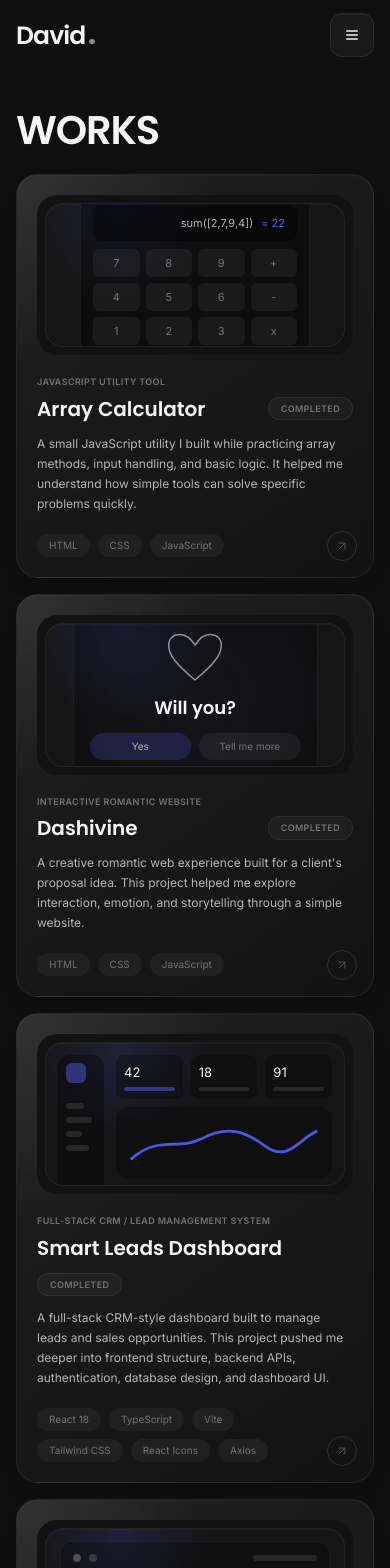
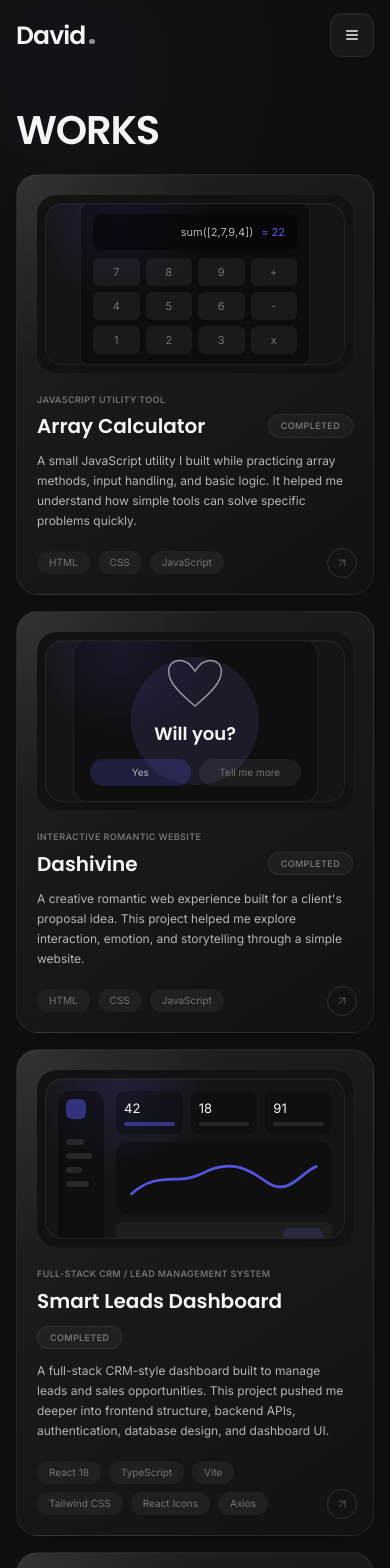
Before and after one commit to ominiknowette/Updated-Portfolio, a Next.js app: page /works in a window 390 px wide. Shown: the top 1568 px of the page. Built offline with nearby package versions, Linux system fonts and the light colour scheme.

Commit message:
Fix mobile rendering and layout stability

```diff
--- a/app/globals.css
+++ b/app/globals.css
@@ -1,6 +1,13 @@
 @tailwind base;
 @tailwind components;
 @tailwind utilities;
+
+*,
+*::before,
+*::after {
+  box-sizing: border-box;
+  min-width: 0;
+}
 
 * {
   scroll-behavior: smooth;
@@ -8,6 +15,10 @@
 
 html,
 body {
+  width: 100%;
+  max-width: 100%;
+  margin: 0;
+  overflow-x: clip;
   background-color: #0f0f0f;
   color: #f5f5f5;
 }
@@ -18,7 +29,13 @@ body {
   text-rendering: optimizeLegibility;
   font-size: 14px;
   line-height: 1.5;
-  overflow-x: hidden;
+}
+
+img,
+svg,
+video,
+canvas {
+  max-width: 100%;
 }
 
 main,
@@ -26,6 +43,26 @@ header,
 footer {
   min-width: 0;
   overflow-x: clip;
+}
+
+.site-background {
+  position: fixed;
+  inset: 0;
+  z-index: 0;
+  pointer-events: none;
+  background:
+    radial-gradient(circle at 12% 12%, rgba(92, 93, 246, 0.08), transparent 34%),
+    radial-gradient(circle at 85% 18%, rgba(255, 255, 255, 0.035), transparent 28%),
+    #0f0f0f;
+}
+
+.site-content {
+  width: 100%;
+  min-width: 0;
+  max-width: 100%;
+  transform: none;
+  filter: none;
+  will-change: auto;
 }
 
 ::selection {
@@ -137,13 +174,115 @@ footer {
   }
 }
 
+@media (hover: hover) and (pointer: fine) {
+  .gridx-card:hover {
+    transform: translateY(-2px);
+    border-color: rgba(255, 255, 255, 0.09);
+  }
+
+  .group:hover .corner-arrow {
+    transform: translate(2px, -2px) rotate(8deg);
+    color: #a0a0a0;
+  }
+
+  .group:hover .credential-signature {
+    transform: translateY(-2px);
+    opacity: 0.9;
+  }
+}
+
 @media (max-width: 767px) {
+  html,
+  body {
+    overflow-x: clip;
+  }
+
+  .desktop-navigation {
+    display: none !important;
+  }
+
+  .mobile-navigation-trigger {
+    display: inline-flex !important;
+  }
+
+  .home-grid {
+    display: grid;
+    grid-template-columns: minmax(0, 1fr);
+    grid-template-areas:
+      "profile"
+      "credentials"
+      "projects"
+      "stack"
+      "services"
+      "profiles"
+      "stats"
+      "cta";
+  }
+
+  .home-grid > * {
+    width: 100%;
+    min-width: 0;
+    grid-column: auto;
+  }
+
+  .home-featured-group,
+  .home-mini-grid {
+    display: contents;
+  }
+
+  .home-profile-card {
+    grid-area: profile;
+  }
+
+  .home-credentials-card {
+    grid-area: credentials;
+  }
+
+  .home-projects-card {
+    grid-area: projects;
+  }
+
+  .home-stack-card {
+    grid-area: stack;
+  }
+
+  .home-services-card {
+    grid-area: services;
+  }
+
+  .home-profiles-card {
+    grid-area: profiles;
+  }
+
+  .home-stats-card {
+    grid-area: stats;
+  }
+
+  .home-cta-card {
+    grid-area: cta;
+  }
+
+  .site-background {
+    background:
+      radial-gradient(circle at 18% 8%, rgba(92, 93, 246, 0.045), transparent 32%),
+      #0f0f0f;
+  }
+
   .sparkle-slow {
-    animation: none;
+    animation: none !important;
+    transform: none !important;
+    will-change: auto !important;
   }
 
   .gridx-card {
-    max-width: calc(100vw - 32px);
+    width: 100%;
+    max-width: 100%;
+    height: auto !important;
+    min-height: 0 !important;
+    transform: none !important;
+    will-change: auto !important;
+    -webkit-backdrop-filter: none !important;
+    backdrop-filter: none !important;
     box-shadow:
       inset 0 1px 0 rgba(255, 255, 255, 0.024),
       0 14px 28px -24px rgba(0, 0, 0, 0.9);
@@ -157,6 +296,30 @@ footer {
     background:
       radial-gradient(circle at 0% 0%, rgba(255, 255, 255, 0.03), transparent 34%),
       linear-gradient(135deg, rgba(255, 255, 255, 0.012), transparent 42%);
+  }
+
+  .profile-motion-group,
+  .gridx-marquee,
+  .mobile-menu-panel,
+  .profile-image-stage {
+    animation: none !important;
+    transform: none !important;
+    will-change: auto !important;
+  }
+
+  .mobile-menu-panel {
+    -webkit-backdrop-filter: none !important;
+    backdrop-filter: none !important;
+  }
+
+  .corner-arrow,
+  .credential-signature {
+    transform: none !important;
+  }
+
+  .blur-2xl,
+  .blur-3xl {
+    filter: none !important;
   }
 }
 
--- a/app/layout.tsx
+++ b/app/layout.tsx
@@ -87,7 +87,6 @@ export const metadata: Metadata = {
 export const viewport: Viewport = {
   width: "device-width",
   initialScale: 1,
-  maximumScale: 5,
 };
 
 const personJsonLd = {
@@ -120,9 +119,12 @@ export default function RootLayout({
           type="application/ld+json"
           dangerouslySetInnerHTML={{ __html: JSON.stringify(personJsonLd) }}
         />
-        <Navbar />
-        <main className="relative z-10 flex-1">{children}</main>
-        <Footer />
+        <div className="site-background" aria-hidden="true" />
+        <div className="site-content relative z-10 flex min-h-screen flex-col">
+          <Navbar />
+          <main className="relative z-10 flex-1">{children}</main>
+          <Footer />
+        </div>
       </body>
     </html>
   );
--- a/components/CredentialsCard.tsx
+++ b/components/CredentialsCard.tsx
@@ -17,7 +17,7 @@ export default function CredentialsCard({
             alt="David Okafor handwritten signature"
             width={600}
             height={200}
-            className="h-auto w-[150px] object-contain opacity-75 transition duration-300 ease-out group-hover:-translate-y-0.5 group-hover:opacity-90 sm:w-[160px] lg:w-[170px]"
+            className="credential-signature h-auto w-[150px] object-contain opacity-75 transition duration-300 ease-out sm:w-[160px] lg:w-[170px]"
           />
         </div>
         <div>
--- a/components/GridPrimitives.tsx
+++ b/components/GridPrimitives.tsx
@@ -20,7 +20,7 @@ export function GridCard({
   ariaLabel,
 }: GridCardProps) {
   const classes = cn(
-    "gridx-card group relative block w-full min-w-0 overflow-hidden rounded-[22px] p-5 text-left transition duration-200 hover:-translate-y-0.5 hover:border-white/[0.09] sm:rounded-[24px] lg:rounded-[26px]",
+    "gridx-card group relative block w-full min-w-0 overflow-hidden rounded-[22px] p-5 text-left transition duration-200 sm:rounded-[24px] lg:rounded-[26px]",
     className
   );
 
@@ -43,7 +43,7 @@ export function GridCard({
 
 export function CornerArrow() {
   return (
-    <span className="absolute bottom-4 right-4 flex h-[30px] w-[30px] items-center justify-center rounded-full border border-white/[0.12] text-[#5e5e5e] transition duration-200 group-hover:translate-x-0.5 group-hover:-translate-y-0.5 group-hover:rotate-[8deg] group-hover:text-[#a0a0a0]">
+    <span className="corner-arrow absolute bottom-4 right-4 flex h-[30px] w-[30px] items-center justify-center rounded-full border border-white/[0.12] text-[#5e5e5e] transition duration-200">
       <ArrowUpRight className="h-3.5 w-3.5" strokeWidth={1.5} />
     </span>
   );
--- a/components/ProjectPreview.tsx
+++ b/components/ProjectPreview.tsx
@@ -228,7 +228,12 @@ export default function ProjectPreview({
   const Comp = map[type];
 
   return (
-    <div className={cn("h-40 w-full rounded-[20px] bg-[#121212] p-2 sm:h-44 lg:h-48", className)}>
+    <div
+      className={cn(
+        "aspect-[16/9] w-full max-w-full min-w-0 overflow-hidden rounded-[20px] bg-[#121212] p-2 md:aspect-auto md:h-44 lg:h-48",
+        className
+      )}
+    >
       <Comp />
     </div>
   );
--- a/next.config.js
+++ b/next.config.js
@@ -1,6 +1,9 @@
 /** @type {import('next').NextConfig} */
 const nextConfig = {
   reactStrictMode: true,
+  turbopack: {
+    root: __dirname,
+  },
   // Fully disables Next.js's floating dev-mode indicator (the black
   // rounded badge with the "N" logo that opens the route info panel),
   // not just the build-activity spinner. It was overlapping the hero CTA
```
Also changed, not shown: app/page.tsx (+12 -12 lines), components/Navbar.tsx (+5 -5 lines).
